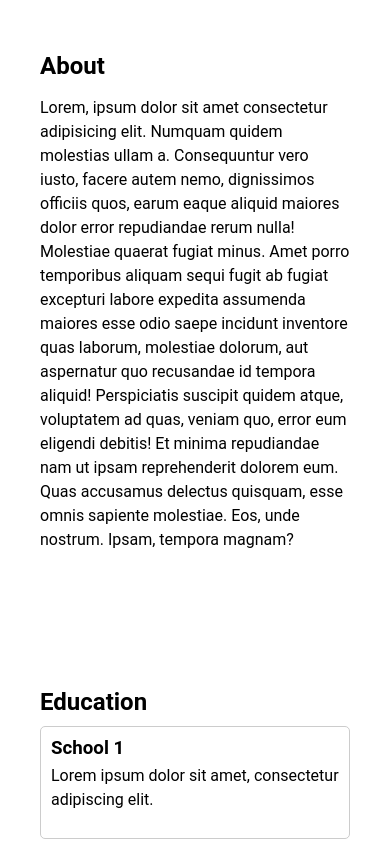
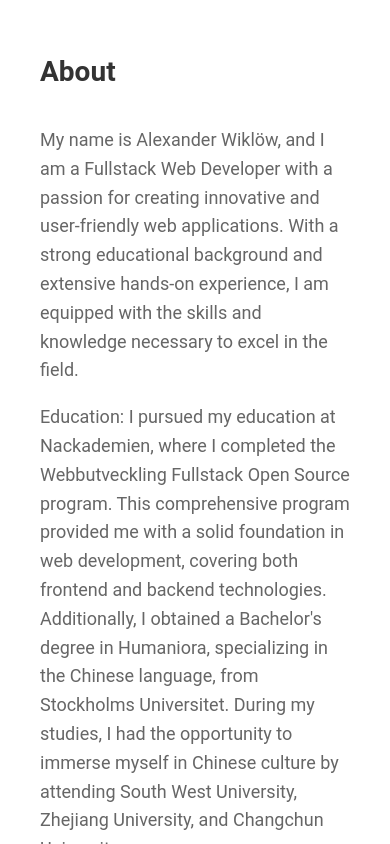
Before and after one commit to AlexanderWiklow/June-Project, a React (Create React App) app: page / in a window 390 px wide. Shown: the part 920-1764 px from the top of the page. Built offline with nearby package versions, Linux system fonts and the light colour scheme.

Commit message:
add cards to blogposts

```diff
--- a/package.json
+++ b/package.json
@@ -6,6 +6,7 @@
     "@testing-library/jest-dom": "^5.16.5",
     "@testing-library/react": "^13.4.0",
     "@testing-library/user-event": "^13.5.0",
+    "emailjs-com": "^3.2.0",
     "react": "^18.2.0",
     "react-dom": "^18.2.0",
     "react-router-dom": "^6.14.0",
--- a/src/blogData.js
+++ b/src/blogData.js
@@ -1,7 +1,20 @@
-// blogData.js
 const blogPosts = [
-  { id: 1, title: 'First Post' },
-  { id: 2, title: 'Second Post' },
+  {
+    id: 1,
+    title: 'First Post',
+    date: '2023-06-15',
+    author: 'John Doe',
+    content:
+      'Lorem ipsum dolor sit amet, consectetur adipiscing elit. Nulla vitae nulla velit. Mauris non ligula eu erat posuere semper.',
+  },
+  {
+    id: 2,
+    title: 'Second Post',
+    date: '2023-06-30',
+    author: 'Jane Smith',
+    content:
+      'Pellentesque habitant morbi tristique senectus et netus et malesuada fames ac turpis egestas. Vestibulum in urna ultrices, iaculis neque at, semper sapien.',
+  },
   // Add more posts as needed
 ];
 
--- a/src/components/About.js
+++ b/src/components/About.js
@@ -5,19 +5,69 @@
   return (
     <div id="about-section" className="about-section section">
       <h2>About</h2>
-      <p>
-        Lorem, ipsum dolor sit amet consectetur adipisicing elit. Numquam quidem
-        molestias ullam a. Consequuntur vero iusto, facere autem nemo,
-        dignissimos officiis quos, earum eaque aliquid maiores dolor error
-        repudiandae rerum nulla! Molestiae quaerat fugiat minus. Amet porro
-        temporibus aliquam sequi fugit ab fugiat excepturi labore expedita
-        assumenda maiores esse odio saepe incidunt inventore quas laborum,
-        molestiae dolorum, aut aspernatur quo recusandae id tempora aliquid!
-        Perspiciatis suscipit quidem atque, voluptatem ad quas, veniam quo,
-        error eum eligendi debitis! Et minima repudiandae nam ut ipsam
-        reprehenderit dolorem eum. Quas accusamus delectus quisquam, esse omnis
-        sapiente molestiae. Eos, unde nostrum. Ipsam, tempora magnam?
-      </p>
+      <div className="section-content">
+        <div>
+          <p>
+            My name is Alexander Wiklöw, and I am a Fullstack Web Developer with
+            a passion for creating innovative and user-friendly web
+            applications. With a strong educational background and extensive
+            hands-on experience, I am equipped with the skills and knowledge
+            necessary to excel in the field.
+          </p>
+          <p>
+            Education: I pursued my education at Nackademien, where I completed
+            the Webbutveckling Fullstack Open Source program. This comprehensive
+            program provided me with a solid foundation in web development,
+            covering both frontend and backend technologies. Additionally, I
+            obtained a Bachelor's degree in Humaniora, specializing in the
+            Chinese language, from Stockholms Universitet. During my studies, I
+            had the opportunity to immerse myself in Chinese culture by
+            attending South West University, Zhejiang University, and Changchun
+            University.
+          </p>
+          <p>
+            Skills: My technical skill set includes expertise in HTML, CSS,
+            JavaScript, React, SQL, MySQL, NodeJS, ExpressJS, and the Microsoft
+            Office suite. I am well-versed in frontend development, with a keen
+            eye for design and user experience. Additionally, my proficiency in
+            backend technologies allows me to create robust and scalable web
+            applications.
+          </p>
+          <p>
+            Work Experience: I have gained valuable work experience in various
+            roles throughout my career. I worked as an Administrator at Yamaha
+            Motor Sverige, where I honed my organizational and multitasking
+            abilities. As an independent entrepreneur at Wiklow Trading &
+            Consulting, I successfully managed my own business, demonstrating my
+            strong entrepreneurial spirit and business acumen. I also worked as
+            a Consultant at Academic Work, where I collaborated with diverse
+            clients, further enhancing my problem-solving and communication
+            skills.
+          </p>
+          <p>
+            Achievements: One of my notable achievements was receiving a
+            scholarship from the Chinese government, which enabled me to live in
+            China for a year and study the language and culture. This experience
+            not only broadened my horizons but also deepened my understanding of
+            cross-cultural communication.
+          </p>
+        </div>
+        {/* <div>
+          <p>
+            Contact: Feel free to reach out to me, visit{' '}
+            <a
+              href="https://alexanderwiklow.github.io/Portfolio2023/"
+              target="_blank"
+              rel="noopener noreferrer"
+            >
+              https://alexanderwiklow.github.io/Portfolio2023/
+            </a>
+            . I am enthusiastic about leveraging my skills and experience to
+            contribute to dynamic web development projects. Let's collaborate
+            and create impactful digital experiences together.
+          </p>
+        </div> */}
+      </div>
     </div>
   );
 };
--- a/src/components/BlogPosts.js
+++ b/src/components/BlogPosts.js
@@ -7,13 +7,27 @@
   return (
     <div className="section blog-posts-section">
       <h1 id="recent-posts-section">Recent Posts</h1>
-      {blogPosts.map((post) => (
-        <div key={post.id}>
-          <Link to={`/blog/${post.id}`}>{post.title}</Link>
-        </div>
-      ))}
+      <div className="blog-posts-container">
+        {blogPosts.map((post) => (
+          <Link to={`/blog/${post.id}`} key={post.id} className="card-link">
+            <div className="card">
+              <h3 className="card-title">{post.title}</h3>
+              <p className="card-info">{`${post.date} by ${post.author}`}</p>
+              <p className="card-content">{truncateText(post.content)}</p>
+            </div>
+          </Link>
+        ))}
+      </div>
     </div>
   );
 };
 
+// Function to truncate the content text
+const truncateText = (text, maxLength = 100) => {
+  if (text.length <= maxLength) {
+    return text;
+  }
+  return text.substring(0, maxLength) + '...';
+};
+
 export default BlogPosts;
--- a/src/components/Contact.js
+++ b/src/components/Contact.js
@@ -2,6 +2,17 @@
 import './contact.css';
 
 const Contact = () => {
+  const handleEmailSubmit = () => {
+    const emailAddress = 'a.wiklow@gmail.com';
+    const subject = 'Contact Request';
+    const body = 'Please enter your message here.';
+
+    const mailtoLink = `mailto:${emailAddress}?subject=${encodeURIComponent(
+      subject,
+    )}&body=${encodeURIComponent(body)}`;
+    window.location.href = mailtoLink;
+  };
+
   return (
     <div className="contact-container section" id="contact-section">
       <div className="contact-form">
@@ -11,7 +22,7 @@
           <input type="text" placeholder="Your Name" />
           <input type="email" placeholder="Your Email" />
           <textarea placeholder="Your Message"></textarea>
-          <button>Submit</button>
+          <button onClick={handleEmailSubmit}>Submit</button>
         </div>
       </div>
       <div className="contact-picture">
--- a/src/components/Education.js
+++ b/src/components/Education.js
@@ -11,18 +11,54 @@
   const educationData = [
     {
       id: 1,
-      title: 'School 1',
-      description: 'Lorem ipsum dolor sit amet, consectetur adipiscing elit.',
+      title: 'Nackademien',
+      description: 'Webbutveckling Fullstack Open Source',
+      link: 'https://nackademin.se/utbildningar/webbutvecklare-fullstack-open-source/',
     },
     {
       id: 2,
-      title: 'School 2',
-      description: 'Lorem ipsum dolor sit amet, consectetur adipiscing elit.',
+      title: 'Lexicon',
+      description: 'Programmering/Systemutveckling',
+      date: '2022-2024',
     },
     {
       id: 3,
-      title: 'School 3',
-      description: 'Lorem ipsum dolor sit amet, consectetur adipiscing elit.',
+      title: 'Hermods',
+      description: 'Stockholm Programmering 1 & Webbutveckling 1',
+      date: '2021',
+    },
+    {
+      id: 4,
+      title: 'Stockholms Universitet',
+      description: 'Bachelor/Kandidatexamen - Humaniora (Kinesiska Språket)',
+      date: '2009-2016',
+    },
+    {
+      id: 5,
+      title: 'South West University, Chongqing',
+      description: 'Attended as part of Chinese language studies',
+    },
+    {
+      id: 6,
+      title: 'Zhejiang University, Zhejiang',
+      description: 'Attended as part of Chinese language studies',
+    },
+    {
+      id: 7,
+      title: 'Changchun University, Changchun',
+      description: 'Attended as part of Chinese language studies',
+    },
+    {
+      id: 8,
+      title: 'Exportakademien',
+      description: 'Exportförsäljare, inriktning Kina',
+      date: '2009-2016',
+    },
+    {
+      id: 9,
+      title: 'Stockholm Yrkeshögskoleutbildning',
+      description: 'Internationell försäljning med fokus på Kina',
+      date: '2013-2015',
     },
   ];
 
@@ -39,7 +75,24 @@
             onClick={() => handleClick(index)}
           >
             <h3>{item.title}</h3>
-            {selectedItem === index && <p>{item.description}</p>}
+            {item.date && <p>{item.date}</p>}
+            {selectedItem === index && (
+              <>
+                <p>{item.description}</p>
+                {item.link && (
+                  <p>
+                    Learn more:{' '}
+                    <a
+                      href={item.link}
+                      target="_blank"
+                      rel="noopener noreferrer"
+                    >
+                      {item.link}
+                    </a>
+                  </p>
+                )}
+              </>
+            )}
           </div>
         ))}
       </div>
--- a/src/components/about.css
+++ b/src/components/about.css
@@ -1,26 +1,41 @@
-/* styles.css */
+/* about.css */
 
 .about-section {
     background-color: #ffffff;
     padding: 200px;
     margin-bottom: 20px;
+    border-radius: 8px;
+    /* box-shadow: 0 2px 4px rgba(0, 0, 0, 0.1); */
 }
 
 .section h2 {
-    font-size: 24px;
-    margin-bottom: 10px;
-    color: black;
+    font-size: 32px;
+    margin-bottom: 20px;
+    color: #333333;
 }
 
 .section p {
-    font-size: 16px;
-    line-height: 1.5;
+    font-size: 18px;
+    line-height: 1.6;
+    color: #666666;
+}
+
+.section-content {
+    display: grid;
+    grid-template-columns: 1fr;
+    grid-gap: 20px;
 }
 
 @media (max-width: 800px) {
-
-
-    .section {
+    .about-section {
         padding: 40px;
     }
+
+    .section h2 {
+        font-size: 28px;
+    }
+
+    .section-content {
+        grid-template-columns: 1fr;
+    }
 }
--- a/src/components/education.css
+++ b/src/components/education.css
@@ -9,7 +9,14 @@
     border: 1px solid #ccc;
     border-radius: 5px;
     margin-bottom: 10px;
+    transition: background-color 0.3s;
 }
+
+.education-item:hover {
+    background-color: #d5dbf0;
+}
+
+
 
 .education-section {
     background-color: #ffffff;
--- a/src/components/navigation.css
+++ b/src/components/navigation.css
@@ -7,10 +7,6 @@
     /* Set the background color with transparency */
     box-shadow: 0 2px 4px rgba(0, 0, 0, 0.1);
     backdrop-filter: blur(10px);
-    /* Apply the frosted glass effect */
-}
-
-.navigation {
     position: sticky;
     top: 0;
     z-index: 100;
--- a/src/components/projects.css
+++ b/src/components/projects.css
@@ -1,5 +1,6 @@
 .projects-container {
     margin-top: 20px;
+    padding-top: 100px;
     /* padding: 100px; */
 }
 
```
Also changed, not shown: src/components/blogPosts.css (+104 -5 lines), 1 other file (tests, documents, lock files or other folders).
